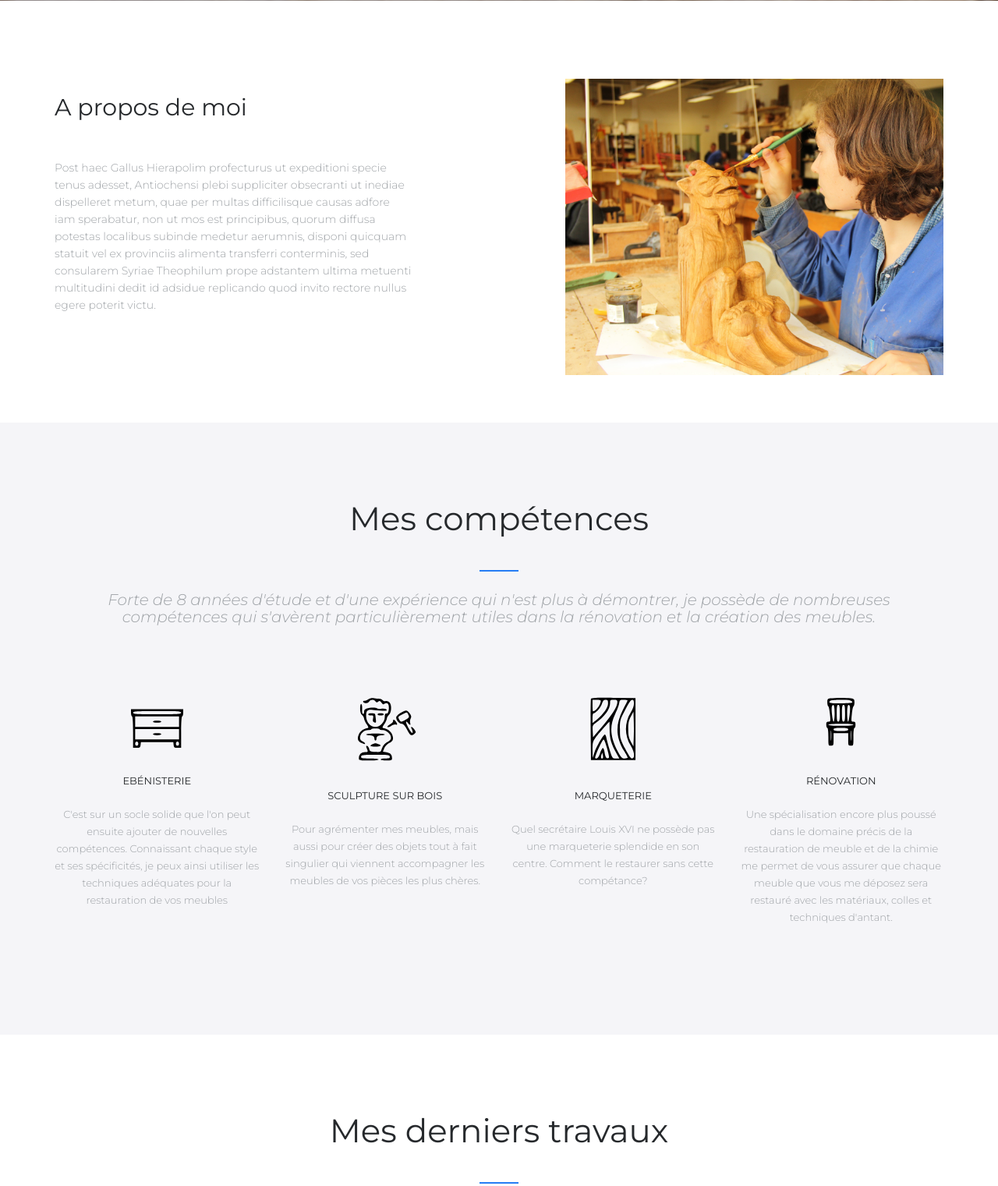
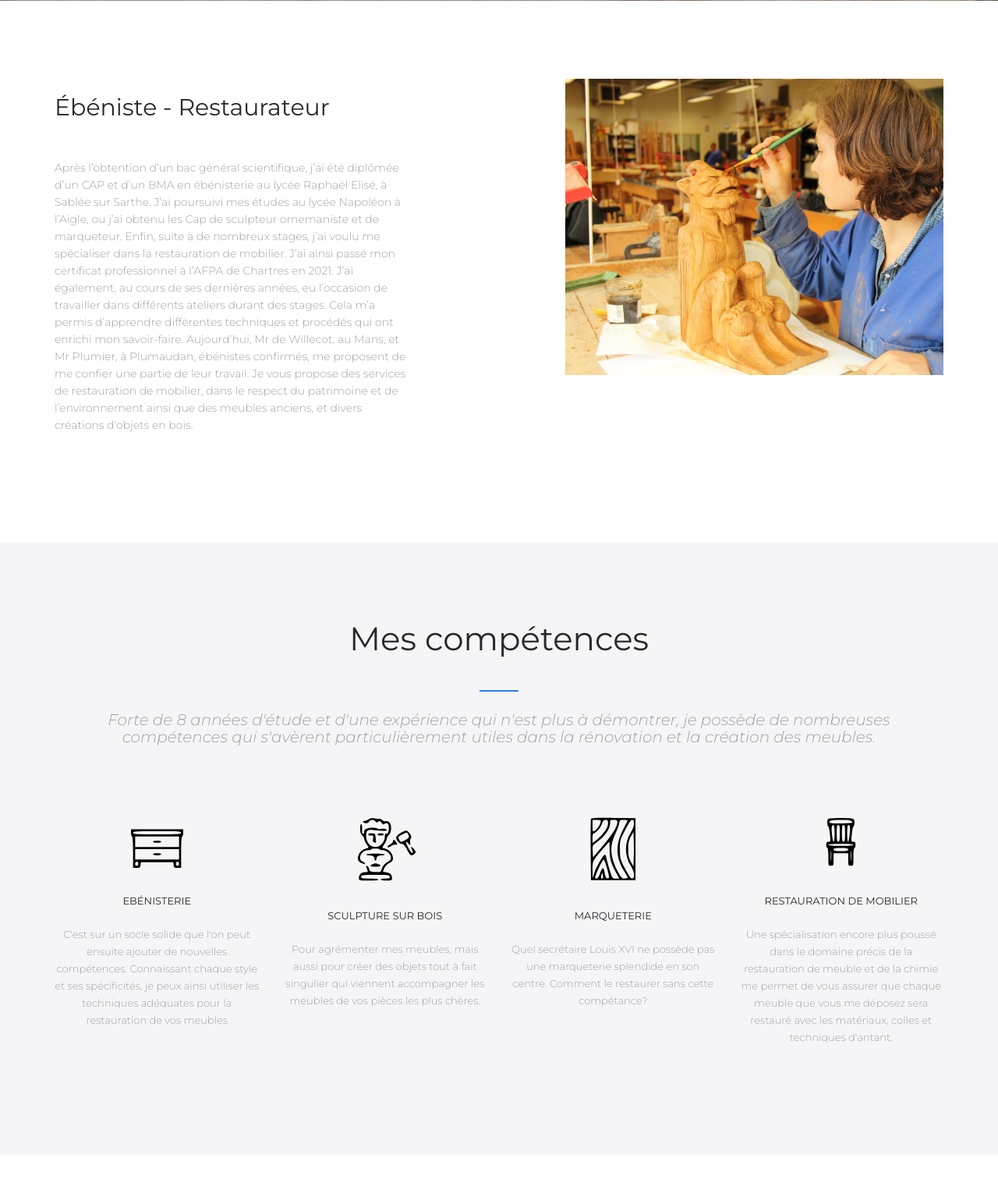
Before and after one commit to Raistlin11123/lecabinetdemacassar, a Django app: page / in a window 1280 px wide. Shown: the part 799-2320 px from the top of the page at 78% size. Run offline with Django 4.2, Linux system fonts and the light colour scheme; data comes from the database, SQL or seed files in the repository; some libraries are stand-ins or nearby versions; some web fonts are replaced.

Commit message:
modification ordre de clém

```diff
--- a/lecabinetdemacassar/settings.py
+++ b/lecabinetdemacassar/settings.py
@@ -27,7 +27,7 @@ SECRET_KEY = '3d7bc24cbcba5262a9f755215cb1778ae9a6d89c85924af6'
 # SECURITY WARNING: don't run with debug turned on in production!
 DEBUG = True
 
-ALLOWED_HOSTS = ['127.0.0.1','lecabinetdemacassar.herokuapp.com', 'cabinetdemacassar.herokuapp.com', "web-production-57c1.up.railway.app"]
+ALLOWED_HOSTS = ['127.0.0.1','lecabinetdemacassar.herokuapp.com', 'cabinetdemacassar.herokuapp.com', "web-production-57c1.up.railway.app", "cabinet-macassar.fr"]
 
 
 # Application definition
--- a/mainapp/models.py
+++ b/mainapp/models.py
@@ -19,12 +19,13 @@ class Contact(models.Model):
 class Furniture(models.Model):
 	title = models.CharField(max_length=35, verbose_name='titre (30 caractère max')
 	image =  models.ImageField(null=True, blank=True, verbose_name='image_liste (plutot carré)')
+	alt = models.CharField(max_length=255, verbose_name="texte alternatif à l'image", blank=True)
 	description = models.TextField(verbose_name = 'description', null=True, blank=True)
 	date = models.DateTimeField(blank=True)
 	keywords = models.CharField(null=True, max_length=255, verbose_name='mots clé à afficher en plus de catgorie et caractérisitique', blank=True)
 	for_sale = models.BooleanField()
 	category = models.CharField(max_length=42, verbose_name='catégorie : creation/restauration') #faire un form avec une liste déroulante avec restauration/création
-	caracteristic = models.CharField(max_length=255, verbose_name='caractéristiques : massif plaque // marqueterie sculpture boite_et_coffret jeux meuble_a_secret') #faire de même un forme déroulant
+	caracteristic = models.CharField(max_length=255, verbose_name='caractéristiques : massif plaque boulle siege // marqueterie sculpture boite_et_coffret jeux bijoux') #faire de même un forme déroulant
 	price = models.IntegerField(null=True, blank=True) #si pas à vendre pas de prix
 	#Mettre peut-être d'autres images avec charfield image
 
--- a/mainapp/templates/portfolio_restauration.html
+++ b/mainapp/templates/portfolio_restauration.html
@@ -21,6 +21,8 @@
                     <li><a href="#" class="btn btn-gray active" data-group="all">Tous</a></li>
                     <li><a href="#" class="btn btn-gray" data-group="plaque">Plaqué</a></li>
                     <li><a href="#" class="btn btn-gray" data-group="massif">Massif</a></li>
+                    <li><a href="#" class="btn btn-gray" data-group="boulle">Marqueterie Boulle</a></li>
+                    <li><a href="#" class="btn btn-gray" data-group="siege">Siège</a></li>
                 </ul><!-- /.portfolio-sorting  -->
 
                 <div id="grid" class="row">
--- a/templates/base.html
+++ b/templates/base.html
@@ -125,7 +125,7 @@
                     <div class="col-xs-8">
                         <div class="social-links">
                             <a class="twitter-bg" href="#"><i class="fa fa-twitter"></i></a>
-                            <a class="facebook-bg" href="#"><i class="fa fa-facebook"></i></a>
+                            <a class="facebook-bg" href="https://www.facebook.com/profile.php?id=100088593787712"><i class="fa fa-facebook"></i></a>
                             <a class="pinterest" href="#"><i class="fa fa-pinterest"></i></a>
                             <a class="linkedin-bg" href="#"><i class="fa fa-linkedin"></i></a>
                         </div><!-- /.social-links -->
--- a/templates/index.html
+++ b/templates/index.html
@@ -101,9 +101,15 @@
             <div class="container">
                 <div class="row">
                     <div class="col-sm-5">
-                        <h2>A propos de moi</h2>
+                        <h2>Ébéniste - Restaurateur</h2>
                         <p>
-                            Post haec Gallus Hierapolim profecturus ut expeditioni specie tenus adesset, Antiochensi plebi suppliciter obsecranti ut inediae dispelleret metum, quae per multas difficilisque causas adfore iam sperabatur, non ut mos est principibus, quorum diffusa potestas localibus subinde medetur aerumnis, disponi quicquam statuit vel ex provinciis alimenta transferri conterminis, sed consularem Syriae Theophilum prope adstantem ultima metuenti multitudini dedit id adsidue replicando quod invito rectore nullus egere poterit victu.
+                            Après l’obtention d’un bac général scientifique, j’ai été diplômée d’un CAP et d’un BMA en ébénisterie au lycée Raphaël Elisé, à Sablée sur Sarthe. J’ai poursuivi mes études au lycée Napoléon à l’Aigle, ou j’ai obtenu les Cap de sculpteur ornemaniste et de marqueteur. Enfin, suite à de nombreux stages, j’ai voulu me spécialiser dans la restauration de mobilier. J’ai ainsi passé mon certificat professionnel à l’AFPA de Chartres en 2021.
+
+J’ai également, au cours de ses dernières années, eu l’occasion de travailler dans différents ateliers durant des stages. Cela m’a permis d’apprendre différentes techniques et procédés qui ont enrichi mon savoir-faire.
+
+Aujourd’hui, Mr de Willecot, au Mans, et Mr Plumier, à Plumaudan, ébénistes confirmés, me proposent de me confier une partie de leur travail.
+
+Je vous propose des services de restauration de mobilier, dans le respect du patrimoine et de l’environnement ainsi que des meubles anciens, et divers créations d’objets en bois.
                             </p>
                     </div>
                     <div class="col-sm-7 hidden-xs">
@@ -142,7 +148,7 @@
                     <div class="col-md-3 col-xs-6">
                         <div class="service">
                             <img src="{% static 'img/logo-re.svg' %}"  alt="">
-                            <h3 class="service-title">Rénovation</h3>
+                            <h3 class="service-title">Restauration de mobilier</h3>
                             <p class="service-info">Une spécialisation encore plus poussé dans le domaine précis de la restauration de meuble et de la chimie  me permet de vous assurer que chaque meuble que vous me déposez sera restauré avec les matériaux, colles et techniques d'antant.</p>
                         </div>
                     </div>
@@ -256,7 +262,7 @@
                     <div class="col-xs-8">
                         <div class="social-links">
                             <a class="twitter-bg" href="#"><i class="fa fa-twitter"></i></a>
-                            <a class="facebook-bg" href="#"><i class="fa fa-facebook"></i></a>
+                            <a class="facebook-bg" href="https://www.facebook.com/profile.php?id=100088593787712"><i class="fa fa-facebook"></i></a>
                             <a class="pinterest" href="#"><i class="fa fa-pinterest"></i></a>
                             <a class="linkedin-bg" href="#"><i class="fa fa-linkedin"></i></a>
                         </div><!-- /.social-links -->
```
Also changed, not shown: mainapp/templates/portfolio_creation.html (+6 -4 lines).
